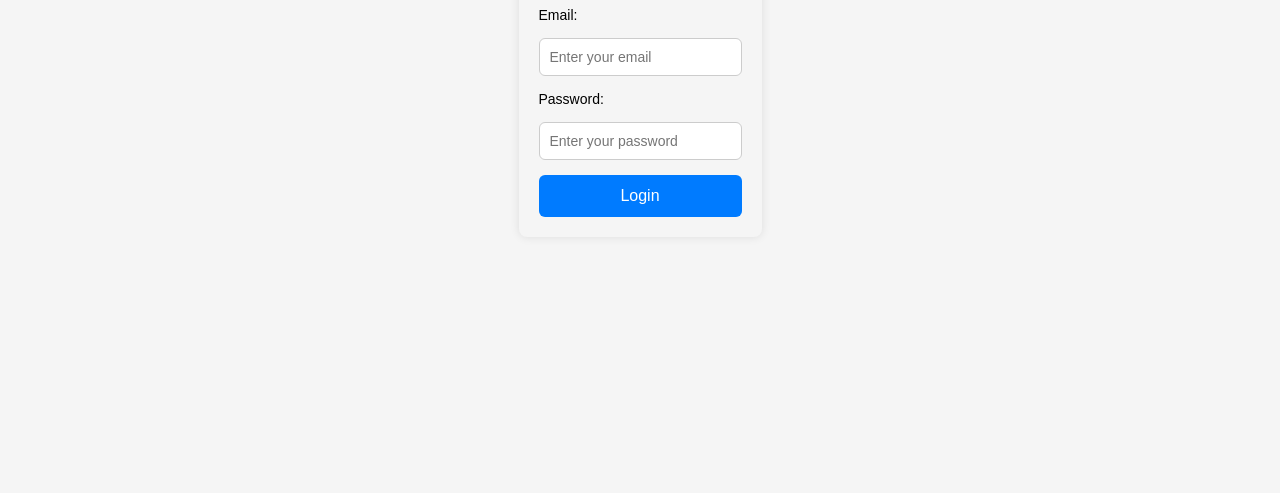
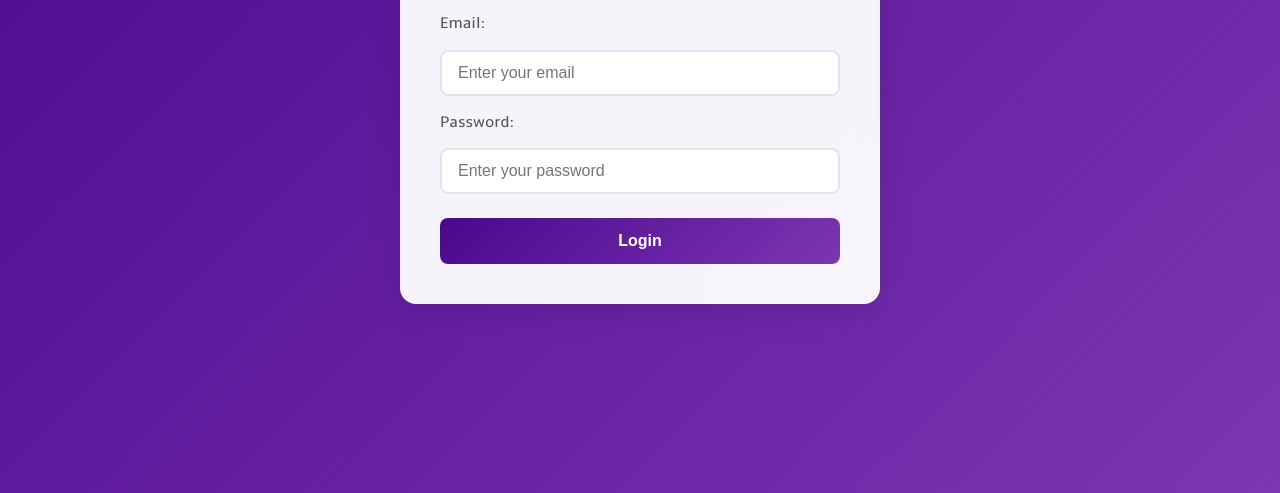
Before and after one commit to SharkPool-SP/1800_202530_BBY03, a website built with Vite: page login.html in a window 1280 px wide. Shown: the part 307-800 px from the top of the page. Built offline with nearby package versions, Linux system fonts and the light colour scheme.

Commit message:
Updated login page and added CSS files

```diff
--- a/login.html
+++ b/login.html
@@ -4,12 +4,13 @@
     <meta charset="UTF-8" />
     <meta name="viewport" content="width=device-width, initial-scale=1.0" />
     <link rel="icon" href="images/logo-color.svg" type="image/svg" />
-    <title>Skeleton Login Page</title>
-    <link rel="stylesheet" href="style.css" />
+    <title>Login to Clustr</title>
+    <link href="src/css/default.css" rel="stylesheet" />
+    <link rel="stylesheet" href="src/css/login.css" />
   </head>
   <body>
     <div class="login-container">
-      <h1>Login</h1>
+      <h1>Login to Clustr</h1>
 
       <form action="dashboard.html" method="POST">
         <label for="email">Email:</label>
--- /dev/null
+++ b/src/css/login.css
@@ -0,0 +1,132 @@
+@font-face {
+  font-family: "Amble-Bold";
+  src: url("/fonts/Amble-Bold.ttf");
+  font-weight: bold;
+  font-style: normal;
+}
+
+body {
+  font-family: "Amble-Bold";
+  background: #4b088e;
+  background: linear-gradient(135deg, #4b088e, #7b36b2);
+  margin: 0;
+  padding: 0;
+  min-height: 100vh;
+  display: flex;
+  justify-content: center;
+  align-items: center;
+  position: relative;
+  overflow: hidden; /* Prevent scrollbars from particles */
+}
+
+/* Particle container */
+#particles {
+  position: absolute;
+  top: 0;
+  left: 0;
+  width: 100%;
+  height: 100%;
+  z-index: -1; /* Put particles behind the login form */
+}
+
+.login-container {
+  background: rgba(255, 255, 255, 0.95);
+  padding: 2.5rem;
+  border-radius: 16px;
+  box-shadow: 0 8px 32px rgba(0, 0, 0, 0.1);
+  backdrop-filter: blur(10px);
+  width: 100%;
+  max-width: 400px;
+  margin: 1rem;
+  position: relative; /* Ensure it stays above particles */
+  z-index: 1;
+}
+
+.login-container h1 {
+  color: #333;
+  text-align: center;
+  margin-bottom: 2rem;
+  font-weight: 600;
+  font-size: 2rem;
+}
+
+form {
+  display: flex;
+  flex-direction: column;
+  gap: 0.8rem;
+}
+
+label {
+  color: #555;
+  font-weight: 500;
+  margin-bottom: 0.3rem;
+  display: block;
+}
+
+input[type="email"],
+input[type="password"] {
+  width: 100%;
+  padding: 12px 16px;
+  border: 2px solid #e1e5e9;
+  border-radius: 8px;
+  font-size: 1rem;
+  transition: all 0.3s ease;
+  box-sizing: border-box;
+  margin-bottom: 0.2rem;
+}
+
+input[type="email"]:focus,
+input[type="password"]:focus {
+  outline: none;
+  border-color: #667eea;
+  box-shadow: 0 0 0 3px rgba(102, 126, 234, 0.1);
+}
+
+button[type="submit"] {
+  background: #4b088e;
+  background: linear-gradient(135deg, #4b088e, #7b36b2);
+  color: white;
+  border: none;
+  padding: 14px 20px;
+  border-radius: 8px;
+  font-size: 1rem;
+  font-weight: 600;
+  cursor: pointer;
+  transition: transform 0.2s ease, box-shadow 0.2s ease;
+  margin-top: 0.5rem;
+}
+
+button[type="submit"]:hover {
+  transform: translateY(-2px);
+  box-shadow: 0 4px 12px rgba(102, 126, 234, 0.3);
+}
+
+button[type="submit"]:active {
+  transform: translateY(0);
+}
+
+@media (max-width: 480px) {
+  .login-container {
+    padding: 2rem 1.5rem;
+    margin: 1rem;
+  }
+
+  .login-container h1 {
+    font-size: 1.75rem;
+  }
+}
+
+@keyframes fadeIn {
+  from {
+    opacity: 0;
+    transform: translateY(20px);
+  }
+  to {
+    opacity: 1;
+    transform: translateY(0);
+  }
+}
+
+.login-container {
+  animation: fadeIn 0.6s ease-out;
+}
```
Also changed, not shown: src/css/index.css (added).
